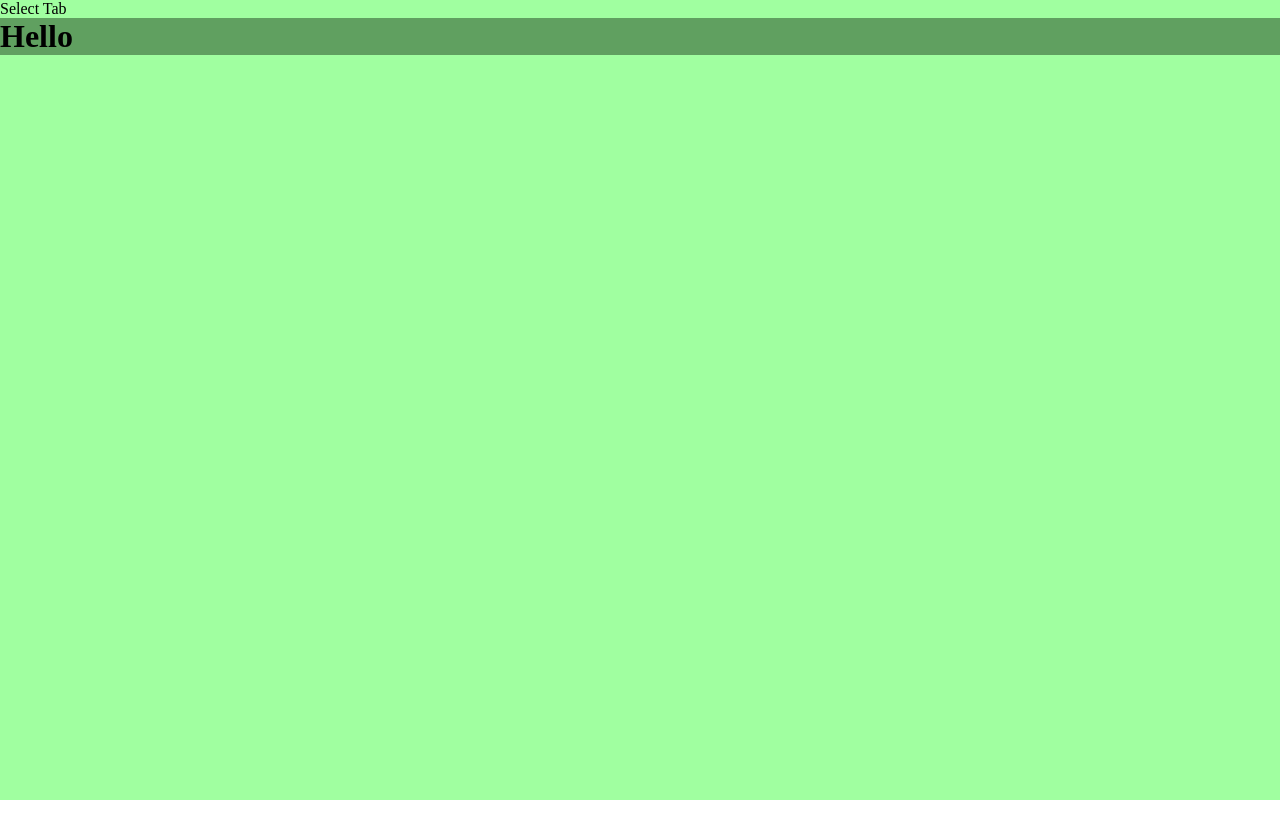
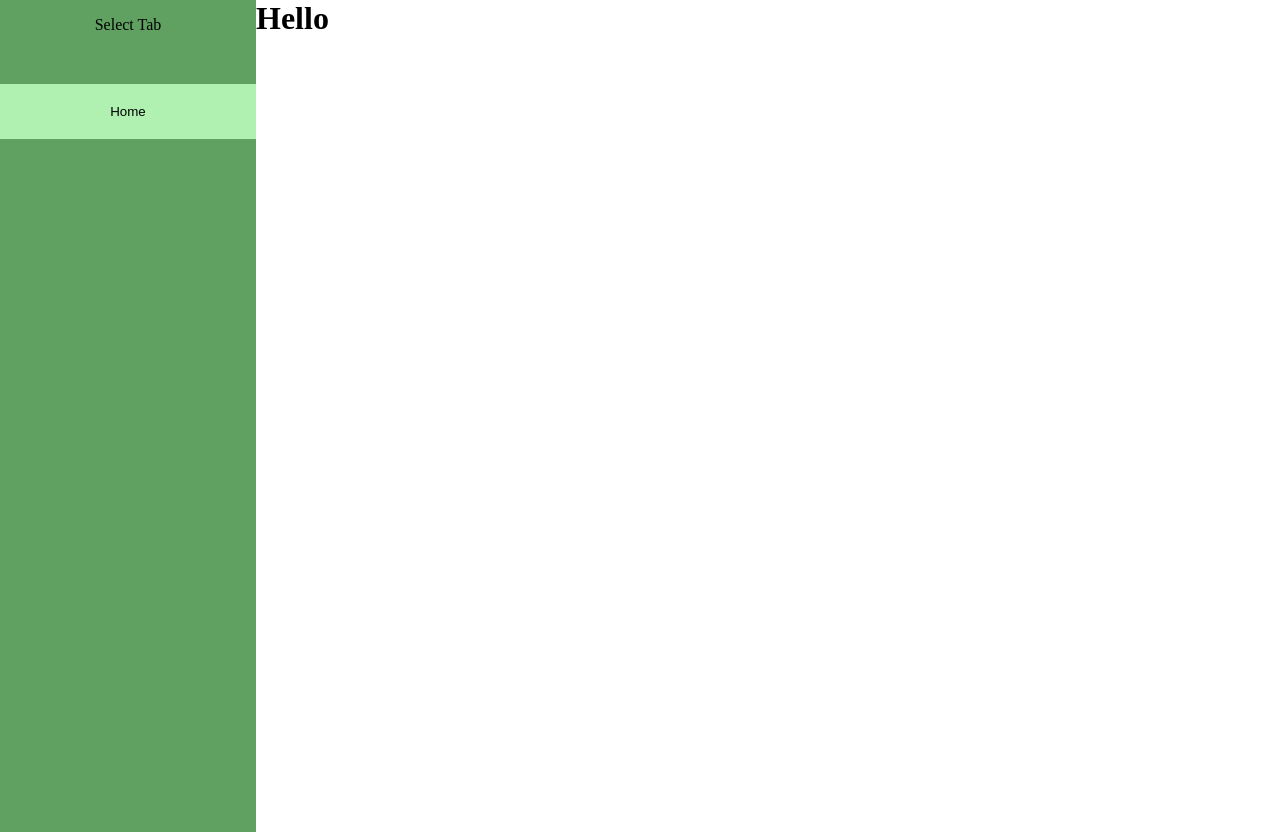
Before and after one commit to bailispam/thunderzaps-WCCP-accounting, a React (Create React App) app in the folder thunderzaps/: page / in a window 1280 px wide. Before the commit the page ends 800 px from the top, so only its background shows below. Built offline with nearby package versions, Linux system fonts and the light colour scheme.

Commit message:
Tab bar styling

```diff
--- a/thunderzaps/src/App.js
+++ b/thunderzaps/src/App.js
@@ -7,7 +7,35 @@ const style = {
         width: "100vw",
         height: "100vh",
         margin: 0,
-        backgroundColor: "#a0ffa0",
+
+        display: "flex",
+        flexDirection: "row",
+    },
+
+    sidebar: {
+        width: "20vw",
+        height: "100vh",
+        margin: 0,
+        backgroundColor: "#60a060",
+
+        display: "flex",
+        flexDirection: "column",
+        alignItems: "center",
+        paddingTop: "1em",
+        paddingBottom: "1em",
+        gap: "50px",
+    },
+
+    content: {
+        width: "80vw",
+        height: "100vh",
+    },
+
+    tabButton: {
+        width: "100%",
+        border: "none",
+        backgroundColor: "#b0f0b0",
+        padding: "20px",
     },
 };
 
@@ -16,10 +44,11 @@ export const App = () => {
 
     return (
         <div style={style.main}>
-            <div>
+            <div style={style.sidebar}>
                 <p> Select Tab </p>
+                <button style={style.tabButton}> Home </button>
             </div>
-            <div>{tab === "home" && <Home />}</div>
+            <div style={style.content}>{tab === "home" && <Home />}</div>
         </div>
     );
 };
--- a/thunderzaps/src/Home.js
+++ b/thunderzaps/src/Home.js
@@ -4,7 +4,7 @@ const style = {
     home: {
         width: "100%",
         height: "100%",
-        backgroundColor: "#60a060",
+
     },
 };
 
```
